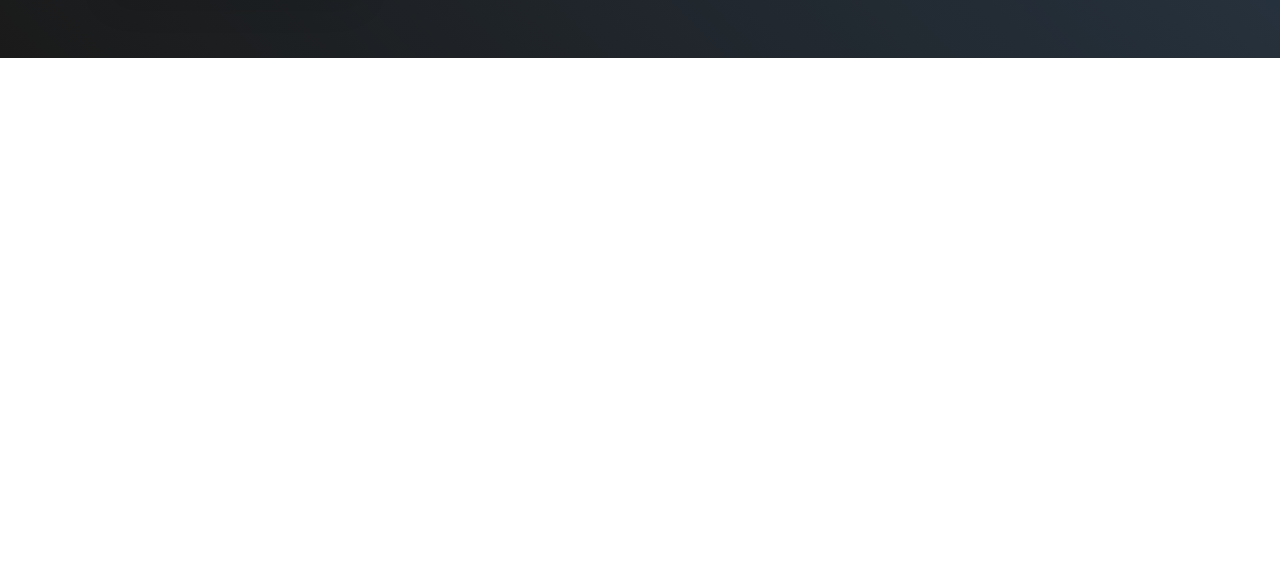
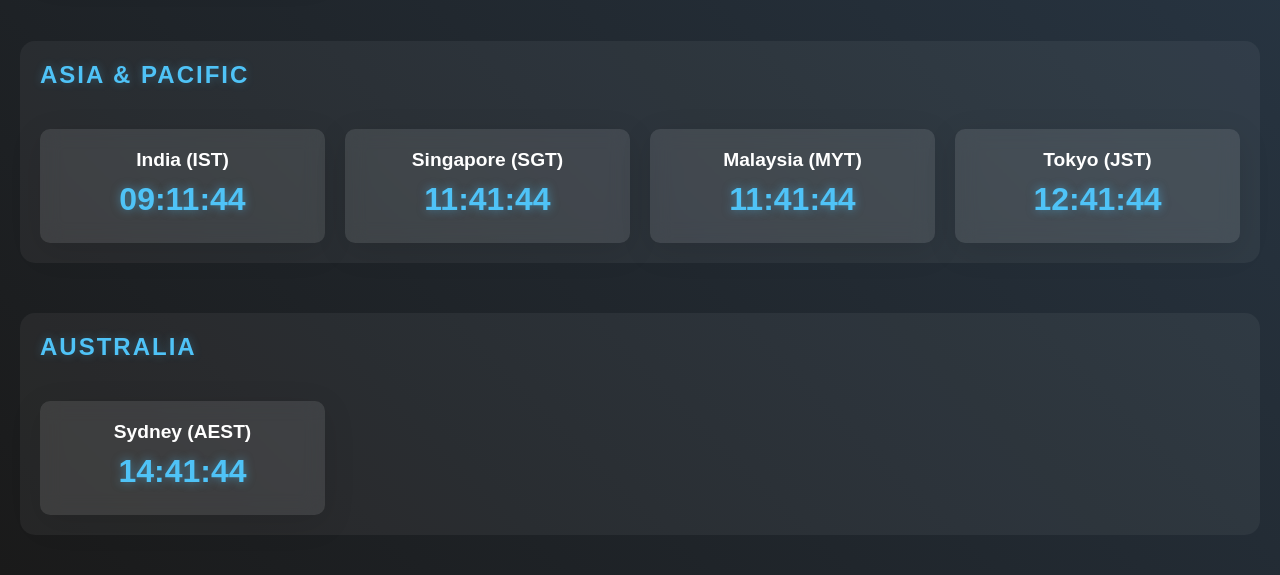
Before and after one commit to jayaraju-gorle/digital-world-clock, a plain HTML site: page index.html in a window 1280 px wide. Shown: the part 742-1317 px from the top of the page. Before the commit the page ends 800 px from the top, so only its background shows below. Drawn offline with Linux system fonts and the light colour scheme.

Commit message:
Update styles.css

```diff
--- a/styles.css
+++ b/styles.css
@@ -11,11 +11,13 @@ body {
     display: flex;
     justify-content: center;
     align-items: center;
+    padding: 20px;
 }
 
 .container {
     text-align: center;
-    padding: 20px;
+    width: 100%;
+    max-width: 1600px;
 }
 
 h1 {
@@ -27,9 +29,23 @@ h1 {
 
 .clock-container {
     display: grid;
-    grid-template-columns: repeat(auto-fit, minmax(250px, 1fr));
-    gap: 20px;
-    max-width: 1400px; /* Increased max-width to accommodate the additional clock */
+    gap: 30px;
+}
+
+.timezone-group {
+    background: rgba(255, 255, 255, 0.05);
+    border-radius: 15px;
+    padding: 20px;
+    margin-bottom: 20px;
+}
+
+.region-title {
+    color: #4fc3f7;
+    font-size: 1.5rem;
+    margin-bottom: 20px;
+    text-transform: uppercase;
+    letter-spacing: 2px;
+    text-shadow: 0 0 10px rgba(79, 195, 247, 0.3);
 }
 
 .clock {
@@ -39,10 +55,12 @@ h1 {
     backdrop-filter: blur(10px);
     box-shadow: 0 8px 32px rgba(0, 0, 0, 0.1);
     transition: transform 0.3s ease;
+    margin-bottom: 15px;
 }
 
 .clock:hover {
     transform: translateY(-5px);
+    background: rgba(255, 255, 255, 0.15);
 }
 
 h2 {
@@ -58,11 +76,25 @@ h2 {
     text-shadow: 0 0 10px rgba(79, 195, 247, 0.5);
 }
 
-@media (max-width: 768px) {
-    .clock-container {
-        grid-template-columns: 1fr;
+/* Grid layouts for different screen sizes */
+@media (min-width: 768px) {
+    .timezone-group {
+        display: grid;
+        grid-template-columns: repeat(auto-fit, minmax(250px, 1fr));
+        gap: 20px;
     }
 
+    .region-title {
+        grid-column: 1 / -1;
+        text-align: left;
+    }
+
+    .clock {
+        margin-bottom: 0;
+    }
+}
+
+@media (max-width: 767px) {
     h1 {
         font-size: 2rem;
     }
@@ -70,4 +102,8 @@ h2 {
     .time {
         font-size: 1.5rem;
     }
+
+    .region-title {
+        font-size: 1.2rem;
+    }
 }
```
